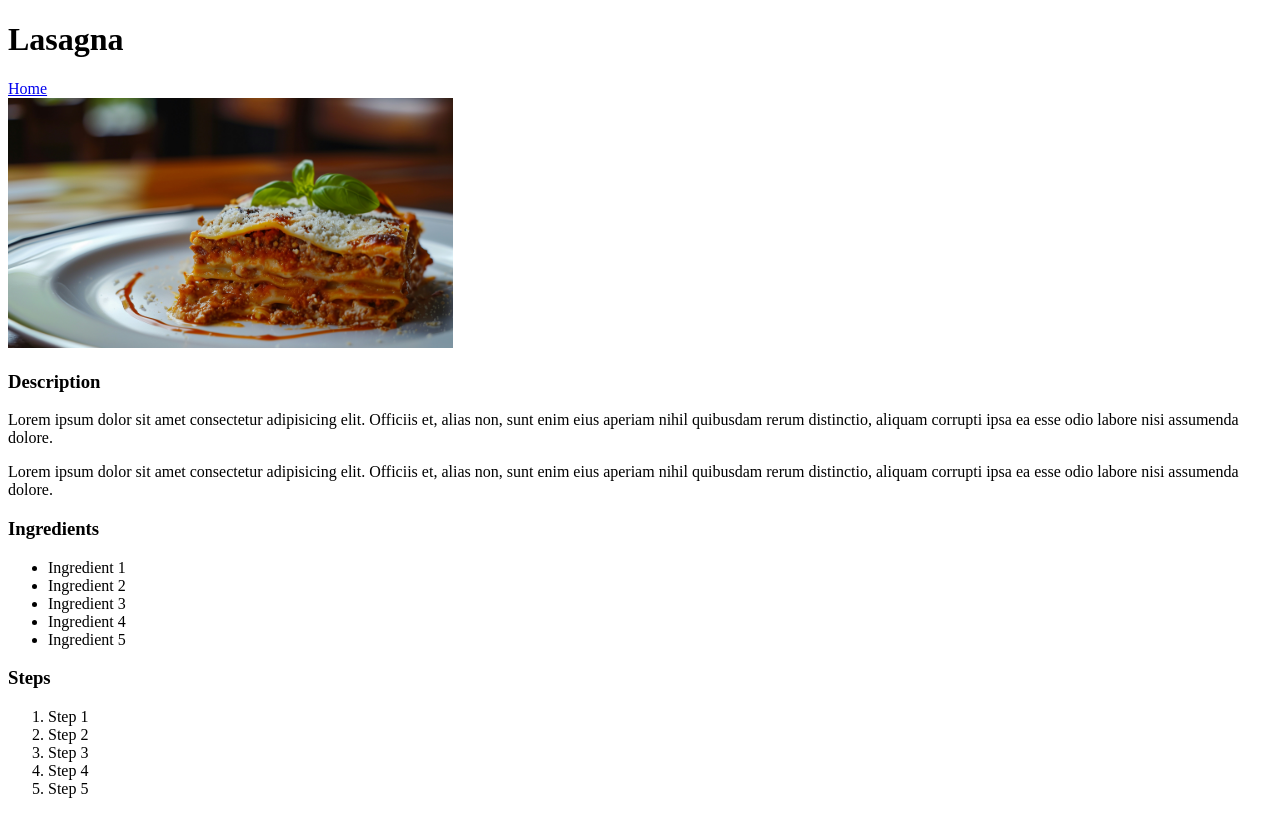
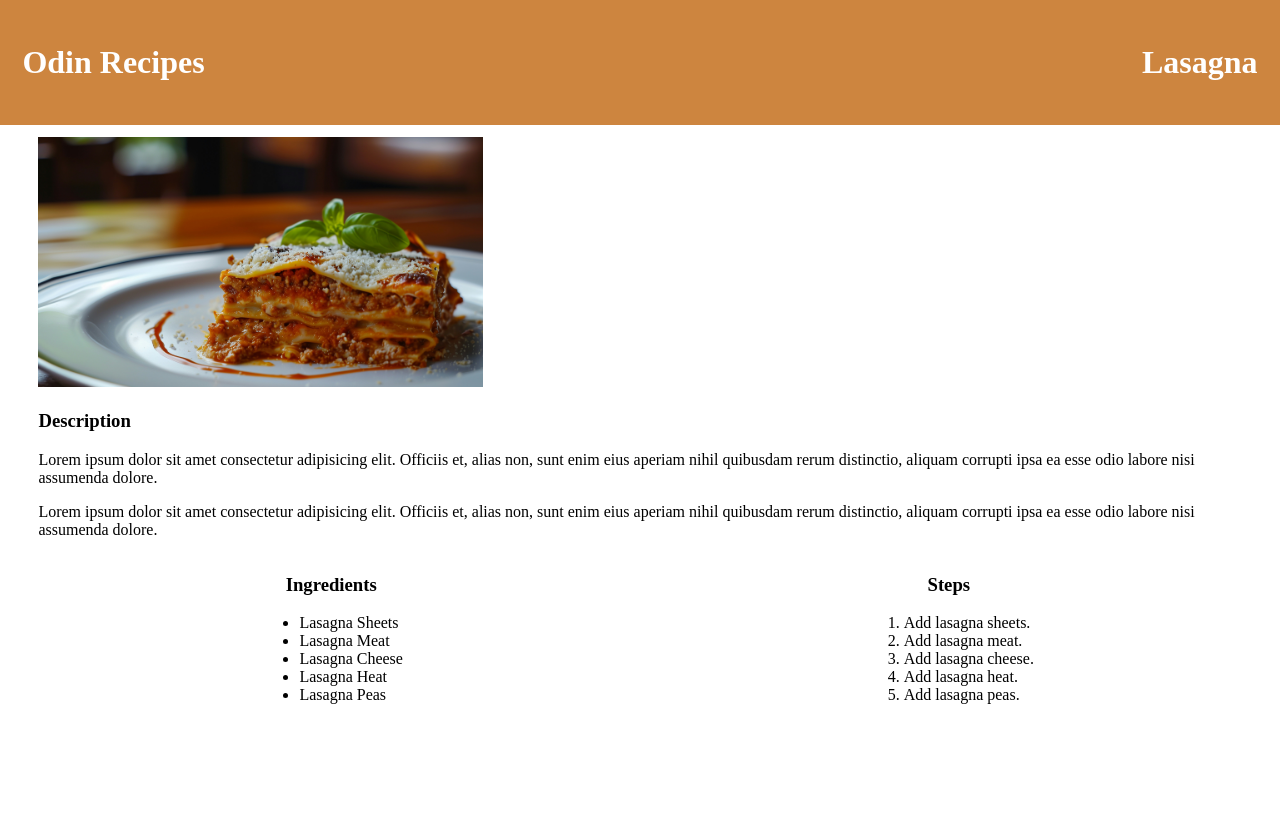
Before and after one commit to nicwpac/odin-recipes, a plain HTML site: page recipes/lasagna.html in a window 1280 px wide. Drawn offline with Linux system fonts and the light colour scheme.

Commit message:
Positioning, Colours, & Content Added positioning to all pages, including the header, the body, and the body's content. Made recipe pages have a h2 within the header using a flex display type. Added a link back to index.html on the menu. Made recipe list effectively buttons using padding on the <a> element. Used flex styling in the recipe ingredients and steps and aligned the lists within those using another sub class.

```diff
--- a/recipes/lasagna.html
+++ b/recipes/lasagna.html
@@ -4,30 +4,43 @@
     <meta charset="UTF-8">
     <meta name="viewport" content="width=device-width, initial-scale=1.0">
     <title>Lasagna | Odin Recipes</title>
+    <link rel="stylesheet" href="../styles.css">
 </head>
 <body>
+    <div class="header">
+        <h1><a href="../index.html">Odin Recipes</a></h1>
         <h1>Lasagna</h1>
-    <a href="../index.html">Home</a> <br>
+    </div>
 
+    <div class="content">
         <img src="../images/lasagna.jpg" height="250" alt="Lasagna on a garnished plate with basil on top.">
         <h3>Description</h3>
         <p>Lorem ipsum dolor sit amet consectetur adipisicing elit. Officiis et, alias non, sunt enim eius aperiam nihil quibusdam rerum distinctio, aliquam corrupti ipsa ea esse odio labore nisi assumenda dolore.</p>
         <p>Lorem ipsum dolor sit amet consectetur adipisicing elit. Officiis et, alias non, sunt enim eius aperiam nihil quibusdam rerum distinctio, aliquam corrupti ipsa ea esse odio labore nisi assumenda dolore.</p>
+
+        <div class="recipe-info">
+            <div class="recipe-info-column">
                 <h3>Ingredients</h3>
                 <ul>
-        <li>Ingredient 1</li>
-        <li>Ingredient 2</li>
-        <li>Ingredient 3</li>
-        <li>Ingredient 4</li>
-        <li>Ingredient 5</li>
+                    <li>Lasagna Sheets</li>
+                    <li>Lasagna Meat</li>
+                    <li>Lasagna Cheese</li>
+                    <li>Lasagna Heat</li>
+                    <li>Lasagna Peas</li>
                 </ul>
+            </div>
+            <div class="recipe-info-column">
                 <h3>Steps</h3>
                 <ol>
-        <li>Step 1</li>
-        <li>Step 2</li>
-        <li>Step 3</li>
-        <li>Step 4</li>
-        <li>Step 5</li>
+                    <li>Add lasagna sheets.</li>
+                    <li>Add lasagna meat.</li>
+                    <li>Add lasagna cheese.</li>
+                    <li>Add lasagna heat.</li>
+                    <li>Add lasagna peas.</li>
                 </ol>
+            </div>
+        </div>
+    </div>
+
 </body>
 </html>
--- /dev/null
+++ b/styles.css
@@ -0,0 +1,71 @@
+body {
+    margin: 0;
+    padding: 0;
+}
+
+.header {
+    display: flex;
+    justify-content: space-between;
+    align-items: center;
+
+    padding: 1.75%;
+    margin: 0 auto;
+
+    color:white;
+    background-color: peru;
+}
+
+.header a, .header a:visited {
+    text-decoration: none;
+    color:white;
+}
+
+.content {
+    margin: 1% 3%;
+}
+
+
+.recipes {
+    text-align: center;
+    padding: 1%;
+    margin: .1% auto 1% auto;
+}
+
+.recipes li {
+    display: inline-block;
+    list-style: none;
+    padding: 0;
+    width: 33%;
+}
+
+.recipes li a {
+    display: block;
+    box-sizing: border-box;
+    padding: 1rem 1rem;
+    text-decoration: none;
+    font-size: 1.2rem;
+    text-align: center;
+    background-color:antiquewhite;
+    margin: 2% 3%;
+    height: 25%;
+}
+
+.recipes li a, .recipes li a:visited {
+    color:rgb(73, 30, 0);
+}
+
+.recipe-info {
+    display:flex;
+    gap: 2rem;
+}
+.recipe-info .recipe-info-column {
+    flex: 1;
+    text-align: center;
+}
+
+.recipe-info ul,
+.recipe-info ol {
+    width: fit-content;
+    margin: 0 auto;
+    text-align: left;
+}
```
Also changed, not shown: index.html (+7 -3 lines), recipes/burrito.html (+24 -11 lines), recipes/meatloaf.html (+27 -14 lines). Lines whose indentation alone changed are shown as unchanged.
